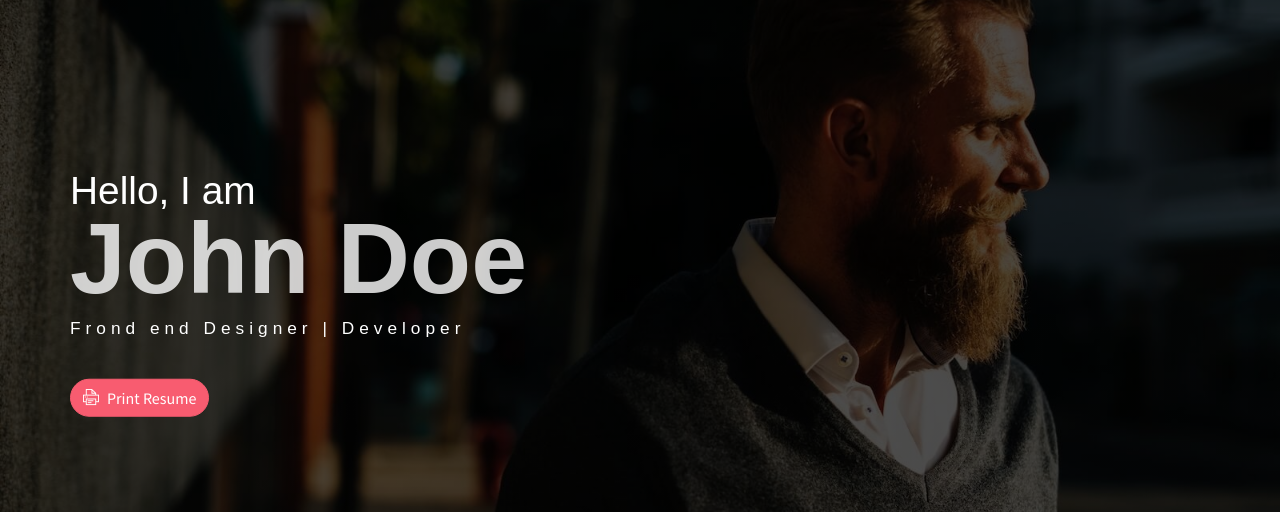
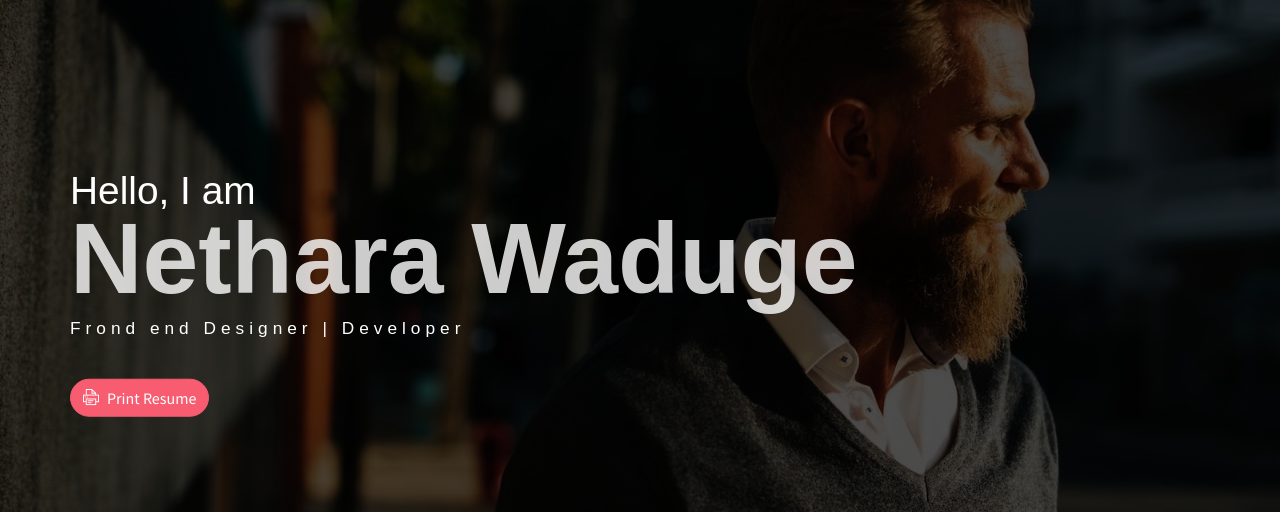
Before and after one commit to NetharaW/github-Portfolio, a plain HTML site: page index.html in a window 1280 px wide. Shown: the part 60-572 px from the top of the page. Drawn offline with Linux system fonts and the light colour scheme; some packages are replaced by stand-ins of ours.

Commit message:
Name updated

```diff
--- a/index.html
+++ b/index.html
@@ -24,7 +24,7 @@
             </ul>
             <div class="header-content">
                 <h4 class="header-subtitle" >Hello, I am</h4>
-                <h1 class="header-title">John Doe</h1>
+                <h1 class="header-title">Nethara Waduge</h1>
                 <h6 class="header-mono" >Frond end Designer | Developer</h6>
                 <button class="btn btn-primary btn-rounded"><i class="ti-printer pr-2"></i>Print Resume</button>
             </div>
```
